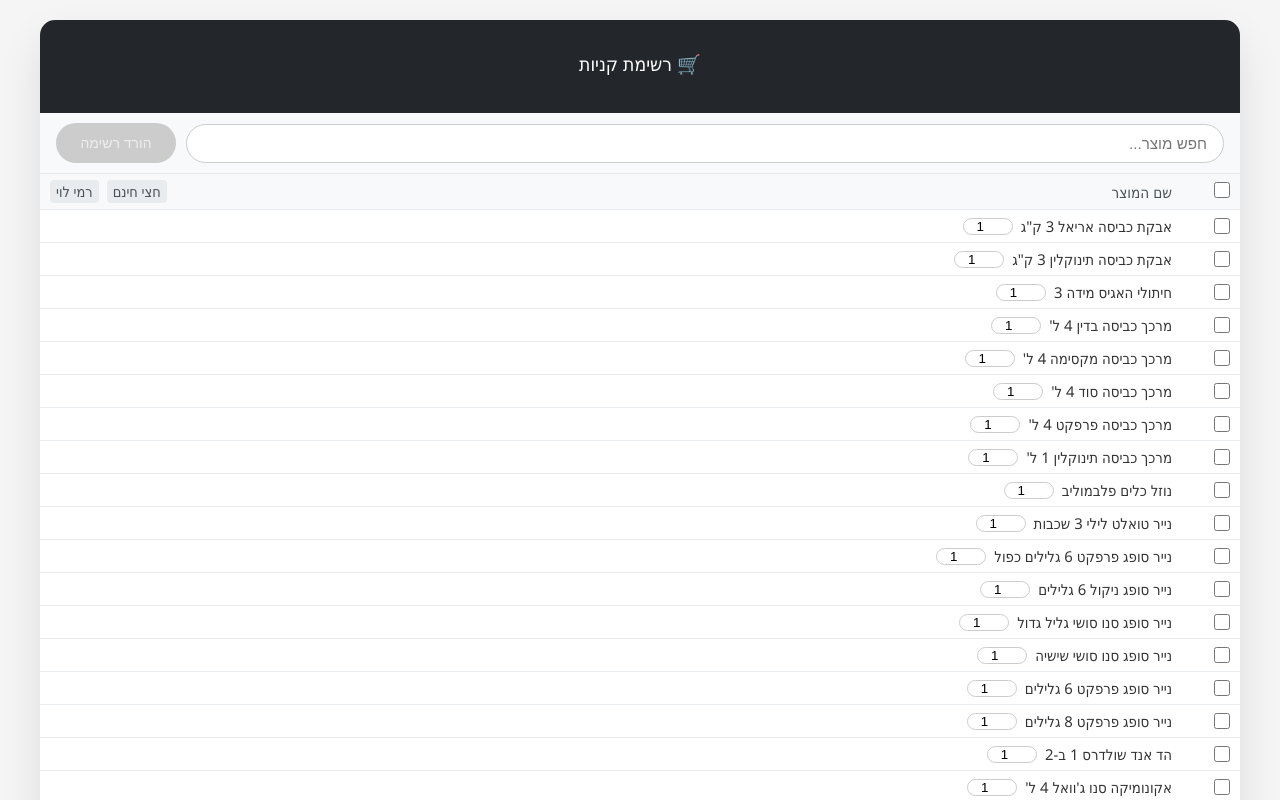
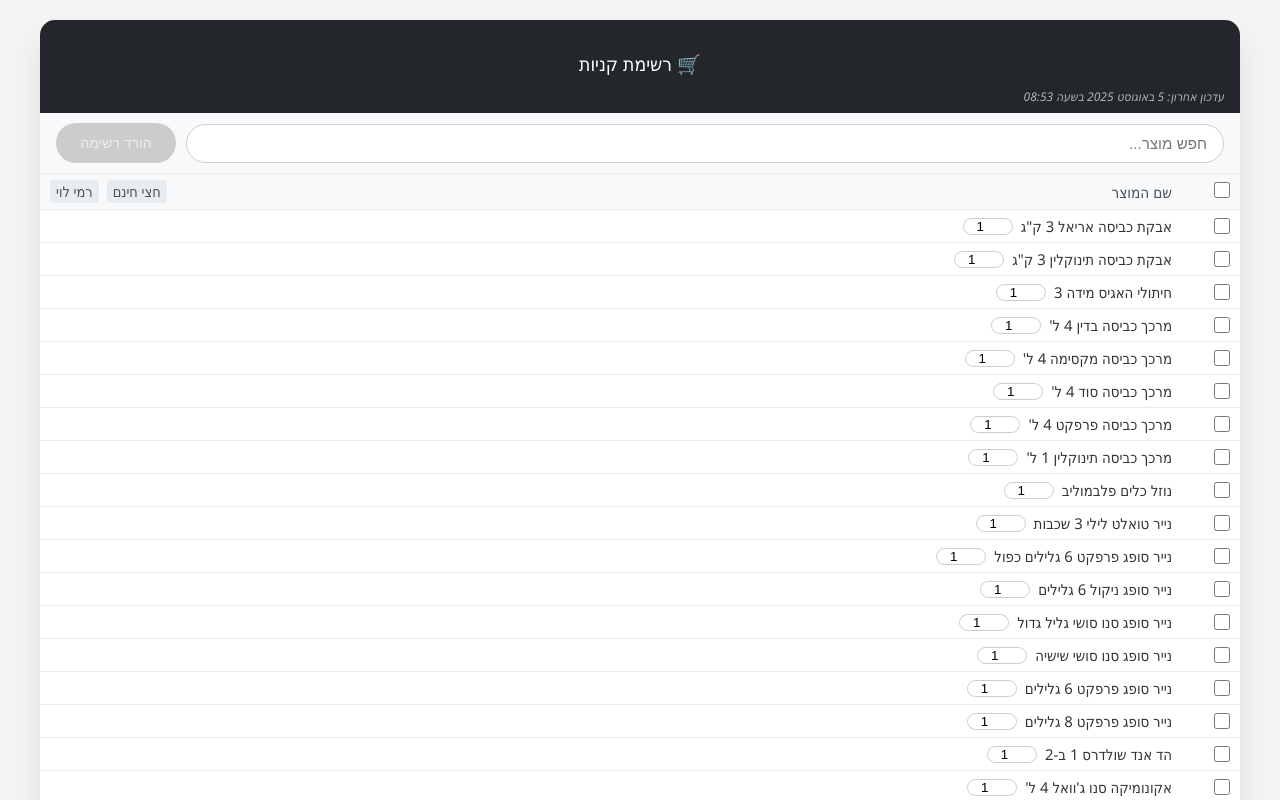
Before and after one commit to danif1973/shopping-list, a plain HTML site: page index.html in a window 1280 px wide. Shown: the top 800 px of the page. Drawn offline with Linux system fonts and the light colour scheme.

Commit message:
Added time stamp for last update of the prices.csv

```diff
--- a/index.html
+++ b/index.html
@@ -47,12 +47,30 @@
         .btn-grey:disabled { background: #ccc; color: #eee; cursor: not-allowed; }
         .amount-input { border-radius: 20px; border: 1px solid #ccc; box-shadow: none; }
         .product-name-amount { display: flex; flex-direction: row; align-items: center; gap: 8px; }
+        .header {
+            position: relative;
+        }
+        .last-updated {
+            font-size: 0.75em;
+            color: #adb5bd;
+            text-align: right;
+            padding: 0 16px;
+            font-style: italic;
+            background: #23272b;
+            position: absolute;
+            bottom: 8px;
+            right: 0;
+            left: 0;
+        }
     </style>
 </head>
 <body>
     <div class="container">
         <div class="header">
             <h1>🛒 רשימת קניות</h1>
+            <div id="lastUpdated" class="last-updated" style="display: none;">
+                עדכון אחרון: <span id="lastUpdatedDate"></span>
+            </div>
         </div>
         <div class="controls" style="display:flex; flex-direction:row; justify-content:flex-start; align-items:center; width:100%; gap: 10px;">
             <input type="text" id="searchBar" placeholder="חפש מוצר..." style="flex:1; width:0; margin-right:0; padding:10px 16px; border-radius:20px; border:1px solid #ccc; font-size:1em; direction:rtl;">
@@ -159,6 +177,36 @@
             return `<div class="price-cell ${priceClass}">${priceText}</div>`;
         }
 
+        // Function to format date in Hebrew locale
+        function formatDate(date) {
+            const options = {
+                year: 'numeric',
+                month: 'long',
+                day: 'numeric',
+                hour: '2-digit',
+                minute: '2-digit'
+            };
+            return date.toLocaleDateString('he-IL', options);
+        }
+
+        // Function to update last modified date
+        function updateLastModifiedDate() {
+            fetch('prices.csv', { method: 'HEAD' })
+                .then(response => {
+                    if (response.ok) {
+                        const lastModified = response.headers.get('last-modified');
+                        if (lastModified) {
+                            const date = new Date(lastModified);
+                            document.getElementById('lastUpdatedDate').textContent = formatDate(date);
+                            document.getElementById('lastUpdated').style.display = 'block';
+                        }
+                    }
+                })
+                .catch(error => {
+                    console.log('Could not fetch last modified date:', error);
+                });
+        }
+
         // On startup, fetch prices.csv
         window.addEventListener('DOMContentLoaded', () => {
             fetch('prices.csv')
@@ -170,6 +218,8 @@
                     products = parseCSV(csv);
                     displayProducts();
                     hideError();
+                    // Update last modified date after successful load
+                    updateLastModifiedDate();
                 })
                 .catch(error => {
                     showError('שגיאה בטעינת הקובץ: ' + error.message);
```
